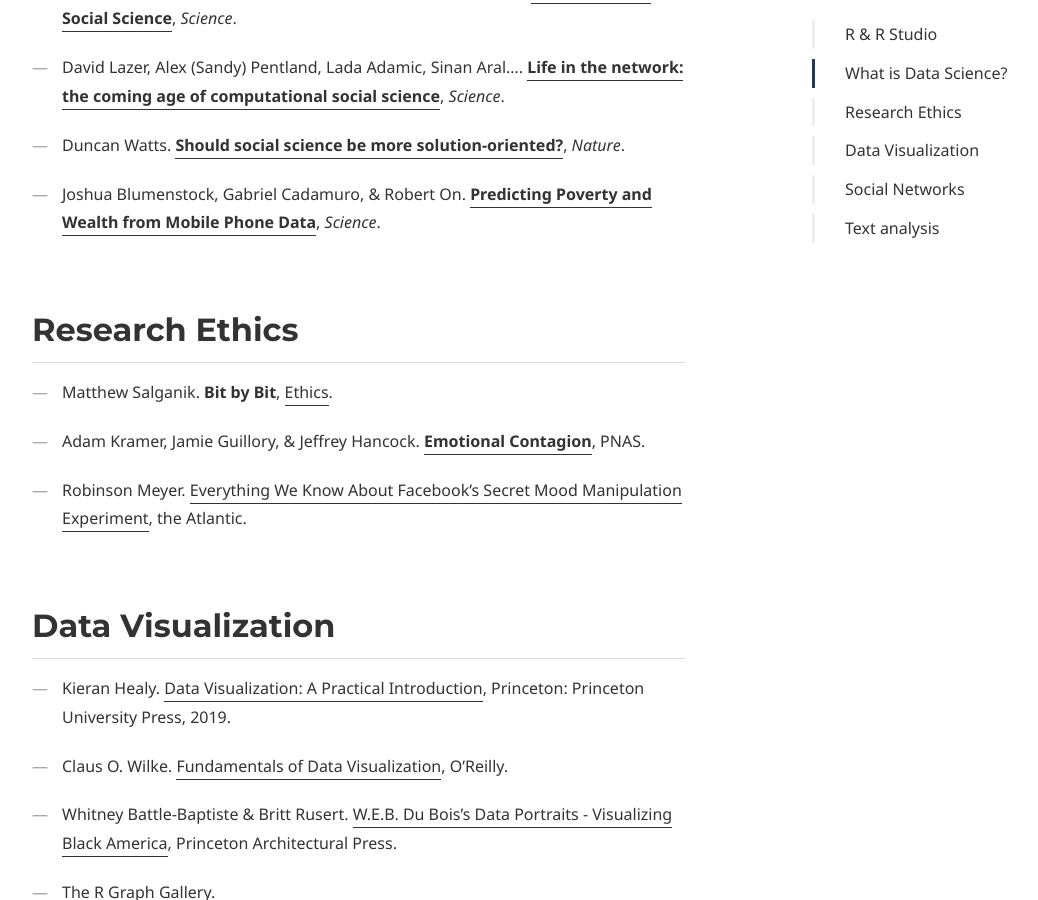
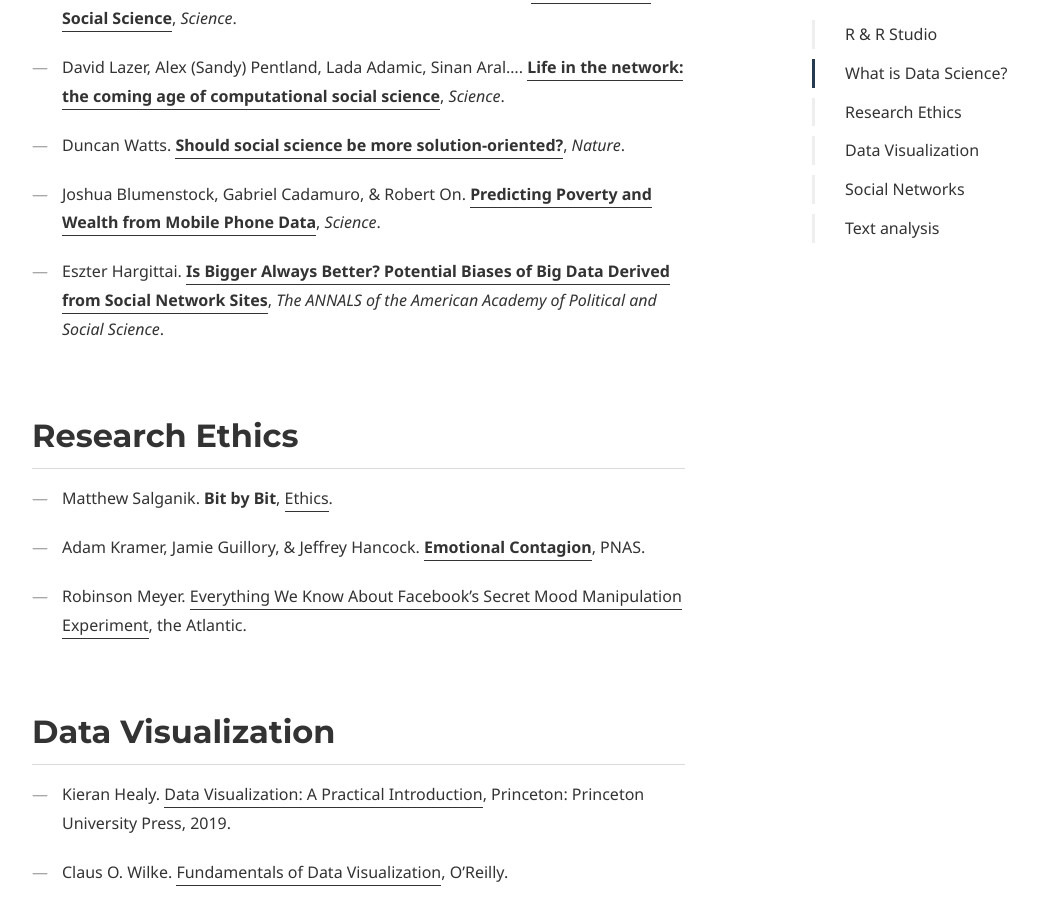
Before and after one commit to dssoc/dssoc.github.io, a Jekyll site: the page built from references.md, in a window 1280 px wide and 900 px high, scrolled down 1373 px. Shown: the whole window, without its empty margins (38-1076 px from the left). Built offline with Jekyll 4.4.1, drawn with Linux system fonts in a browser that asks for light colours; some web fonts are replaced.

Commit message:
add reference

```diff
--- a/references.md
+++ b/references.md
@@ -44,6 +44,8 @@ micro_nav: true
 - Duncan Watts. [**Should social science be more solution-oriented?**](https://www.nature.com/articles/s41562-016-0015), *Nature*.
 
 - Joshua Blumenstock, Gabriel Cadamuro, & Robert On. [**Predicting Poverty and Wealth from Mobile Phone Data**](https://science.sciencemag.org/content/350/6264/1073), *Science*.
+
+- Eszter Hargittai. [**Is Bigger Always Better? Potential Biases of Big Data Derived from Social Network Sites**](https://journals.sagepub.com/doi/abs/10.1177/0002716215570866), *The ANNALS of the American Academy of Political and Social Science*.
 <br/><br/>
 
 ## Research Ethics
```
Also changed, not shown: schedule.md (+1 -0 lines).
